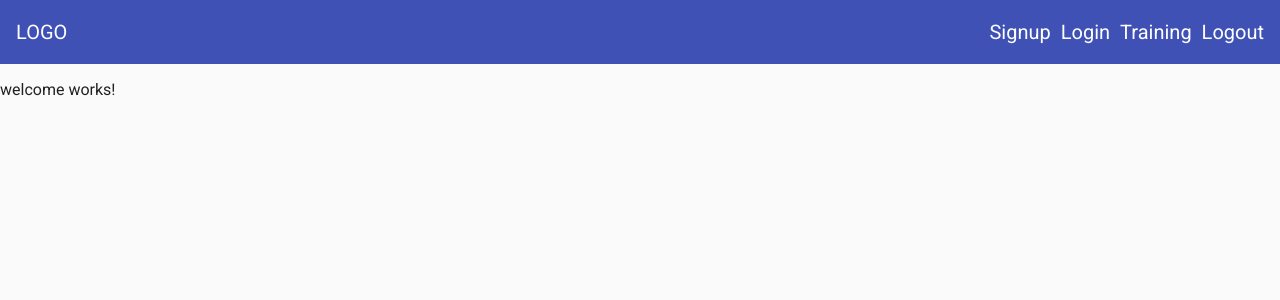
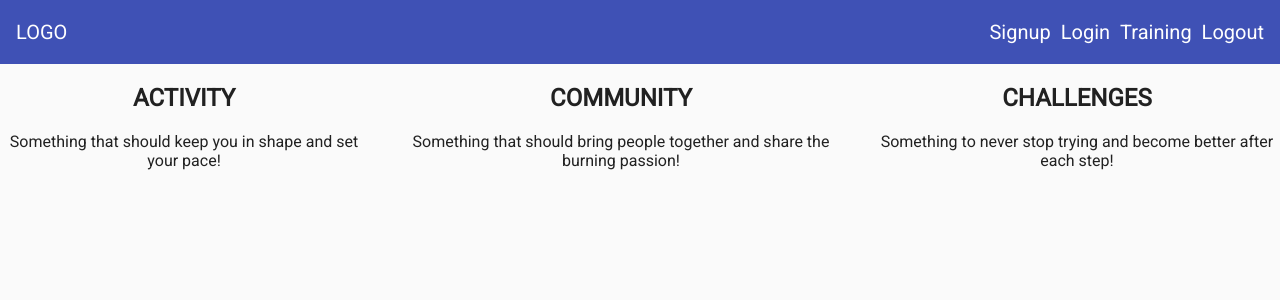
Before and after one commit to andristofrank/fitness-tracker-app, an Angular app: page / in a window 1280 px wide. Shown: the top 300 px of the page. Built offline with nearby package versions, Linux system fonts and the light colour scheme.

Commit message:
basic implementation
with flex layout

```diff
--- a/src/app/welcome/welcome.component.html
+++ b/src/app/welcome/welcome.component.html
@@ -1 +1,14 @@
-<p>welcome works!</p>
+<div class="welcome" fxLayout="column" fxLayout.gt-md="row" fxLayoutGap.gt-md="20px" fxLayoutAlign="center center">
+    <section>
+        <h1>ACTIVITY</h1>
+        <p>Something that should keep you in shape and set your pace!</p>
+    </section>
+    <section>
+        <h1>COMMUNITY</h1>
+        <p>Something that should bring people together and share the burning passion!</p>
+    </section>
+    <section>
+        <h1>CHALLENGES</h1>
+        <p>Something to never stop trying and become better after each step!</p>
+    </section>
+</div>
--- a/src/app/welcome/welcome.component.scss
+++ b/src/app/welcome/welcome.component.scss
@@ -0,0 +1,3 @@
+.welcome {
+    text-align: center;
+}
```
